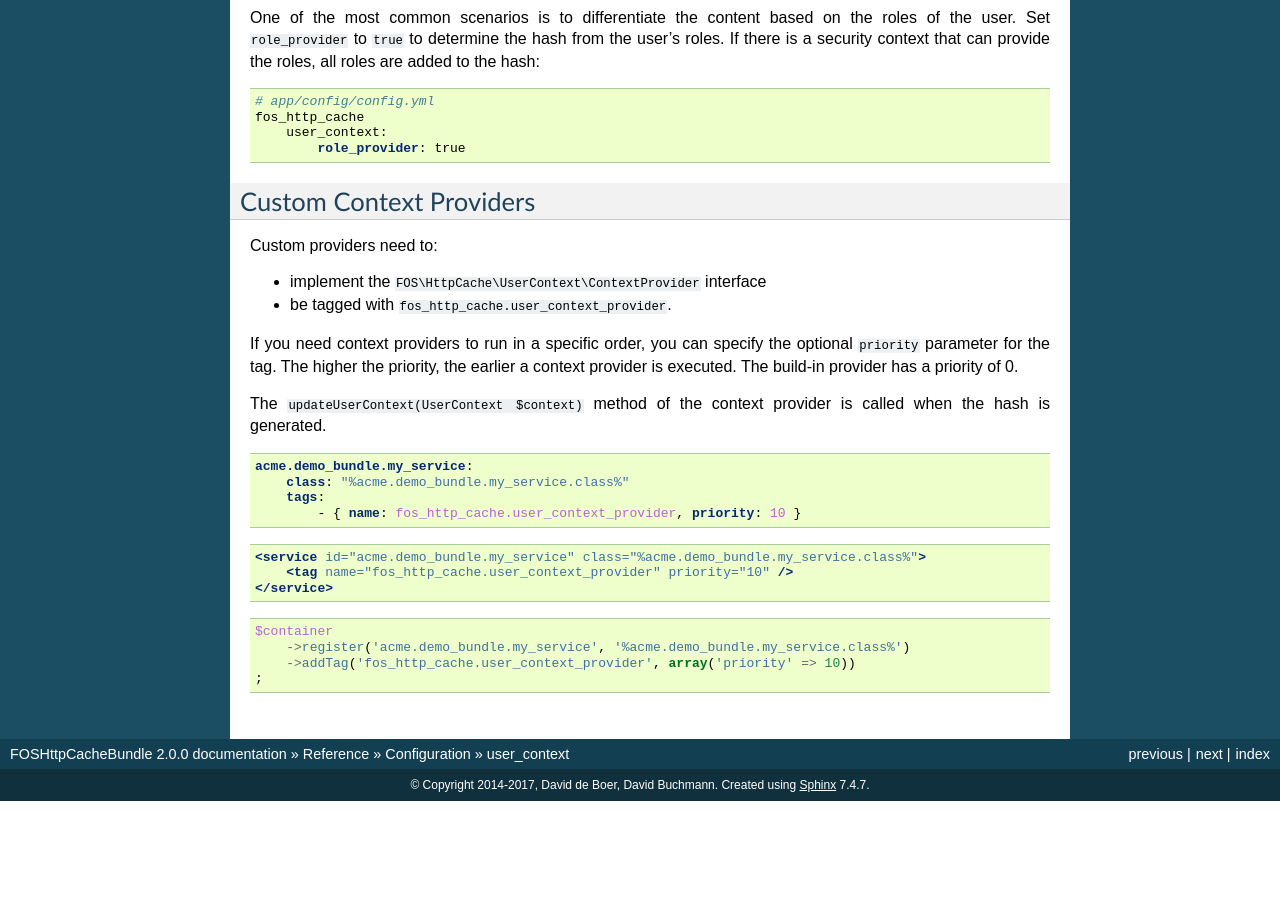
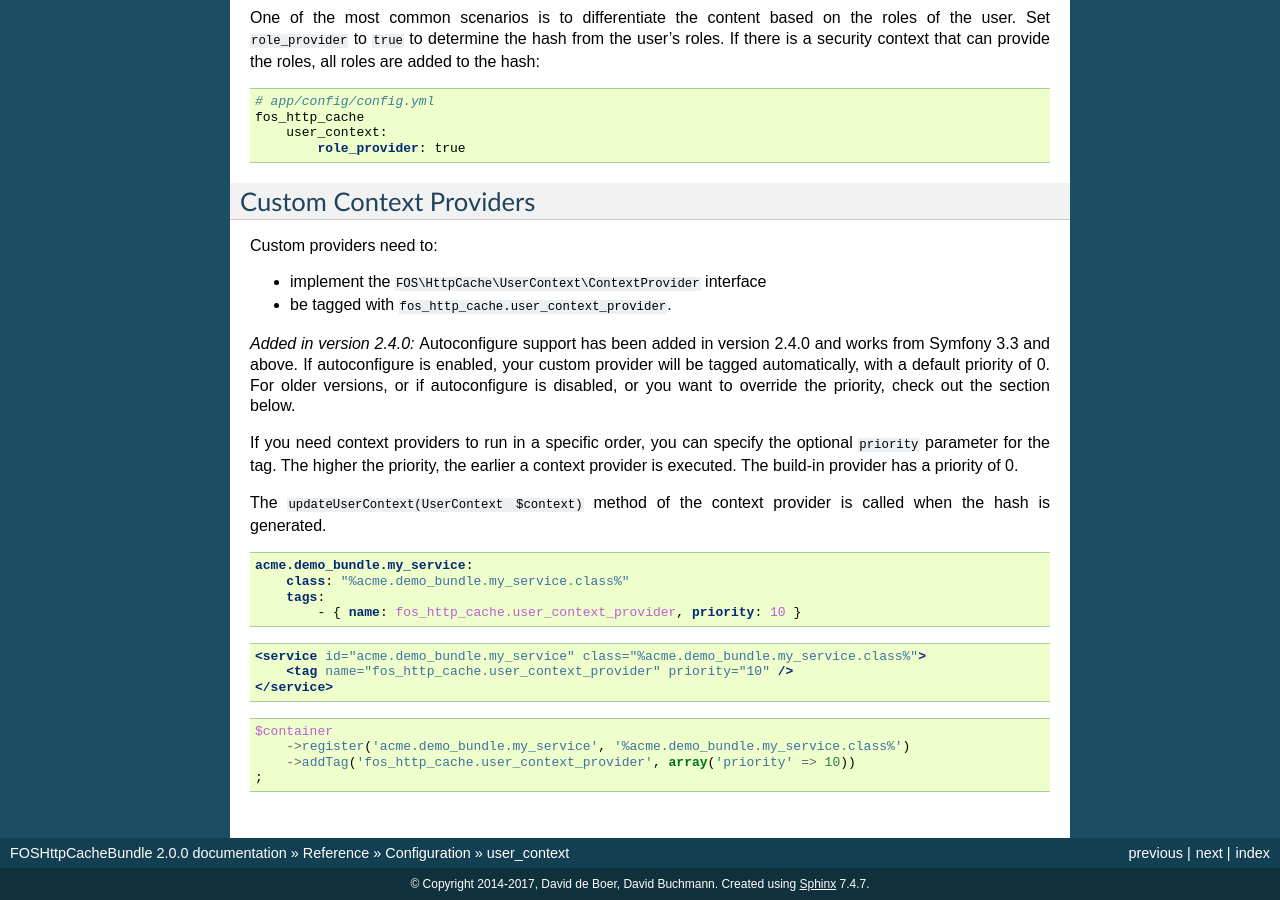
Before and after one commit to FriendsOfSymfony/FOSHttpCacheBundle, a Sphinx documentation site: the page built from Resources/doc/reference/configuration/user-context.rst, in a window 1280 px wide and 900 px high, scrolled down 3426 px. Built offline with Sphinx 7.4.7, drawn with Linux system fonts in a browser that asks for light colours; before the commit the page ends 4227 px from its top, so only the background shows below that.

Commit message:
Add autoconfigure note

```diff
--- a/Resources/doc/reference/configuration/user-context.rst
+++ b/Resources/doc/reference/configuration/user-context.rst
@@ -231,6 +231,13 @@ Custom providers need to:
 * implement the ``FOS\HttpCache\UserContext\ContextProvider`` interface
 * be tagged with ``fos_http_cache.user_context_provider``.
 
+.. versionadded:: 2.4.0
+    Autoconfigure support has been added in version 2.4.0 and works from
+    Symfony 3.3 and above. If autoconfigure is enabled, your custom provider
+    will be tagged automatically, with a default priority of 0. For older
+    versions, or if autoconfigure is disabled, or you want to override the
+    priority, check out the section below.
+
 If you need context providers to run in a specific order, you can specify the
 optional ``priority`` parameter for the tag. The higher the priority, the
 earlier a context provider is executed. The build-in provider has a priority
```
